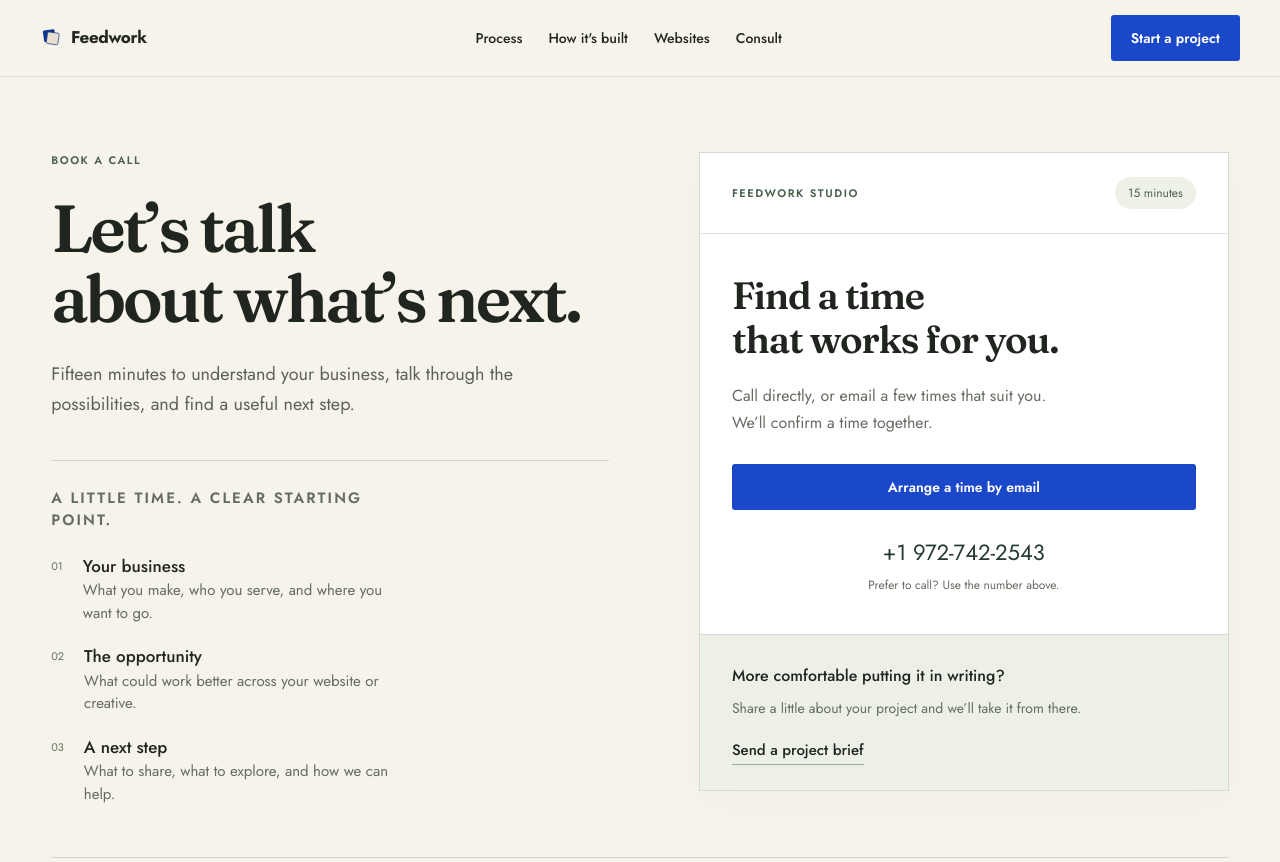
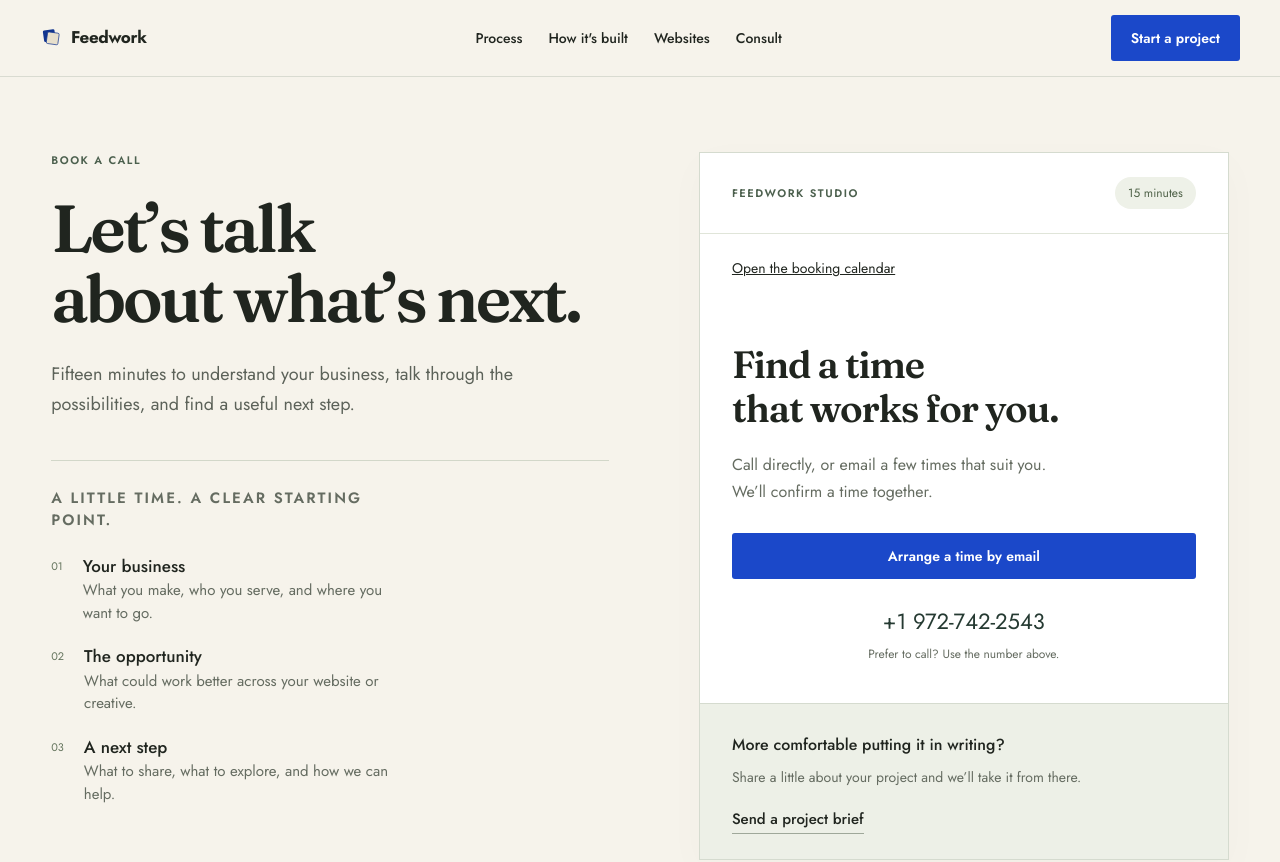
Before and after one commit to orenabramov157-cmd/feedwork, a website: page public/call.html in a window 1280 px wide. Shown: the top 862 px of the page. Drawn offline with Linux system fonts and the light colour scheme; a script that the page names is missing.

Commit message:
Book a call: embed the 15 minute Feedwork intro call from Calendly
Co-Authored-By: Claude Opus 5.5 <noreply@anthropic.com>

```diff
--- a/public/call.html
+++ b/public/call.html
@@ -28,7 +28,7 @@
 <script src="/fw.js" defer></script>
 
 <script src="/cal.js" defer></script>
-<script>window.FW_CALENDLY = "";</script>
+<script>window.FW_CALENDLY = "https://calendly.com/orenabramov157/feedwork-intro-call";</script>
 </head>
 <body class="journey"><a class="skip" href="#main">Skip to content</a>
 <header class="nav">
```
